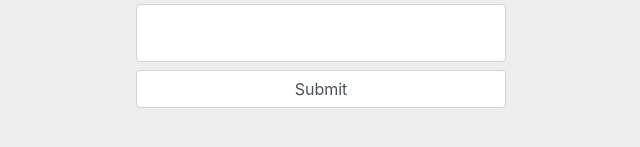
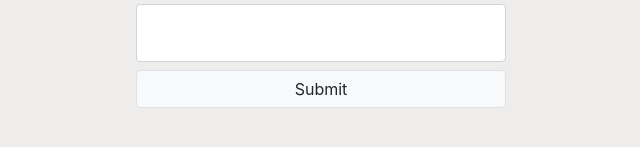
Before and after one commit to raghulrage/WeatherApi, a plain HTML site: page index.html in a window 1280 px wide. Shown: the part 191-338 px from the top of the page, 319-959 px from the left. Drawn offline with nearby package versions, Linux system fonts and the light colour scheme.

Commit message:
Updated UI

```diff
--- a/index.html
+++ b/index.html
@@ -16,7 +16,7 @@
             <form class="change-location my-4 text-center text-muted">
                 <label for="city">Enter a location for weather report</label>
                 <input type="text" name="city" class="form-control p-3">
-                <input type="submit" name="submit" class="form-control mt-2">
+                <input type="submit" name="submit" class="form-control mt-2 btn btn-light border">
             </form>
 
             <div class="card shadow-lg rounded d-none">
```
